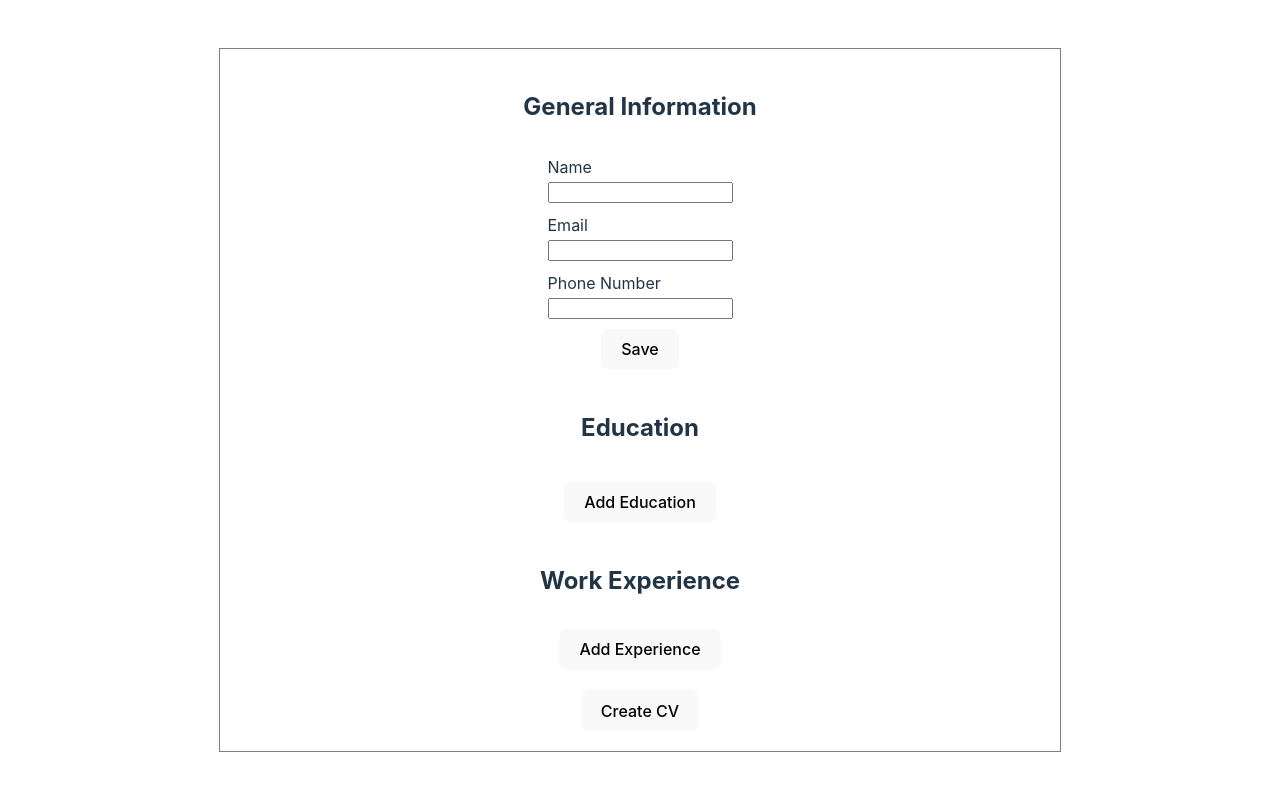
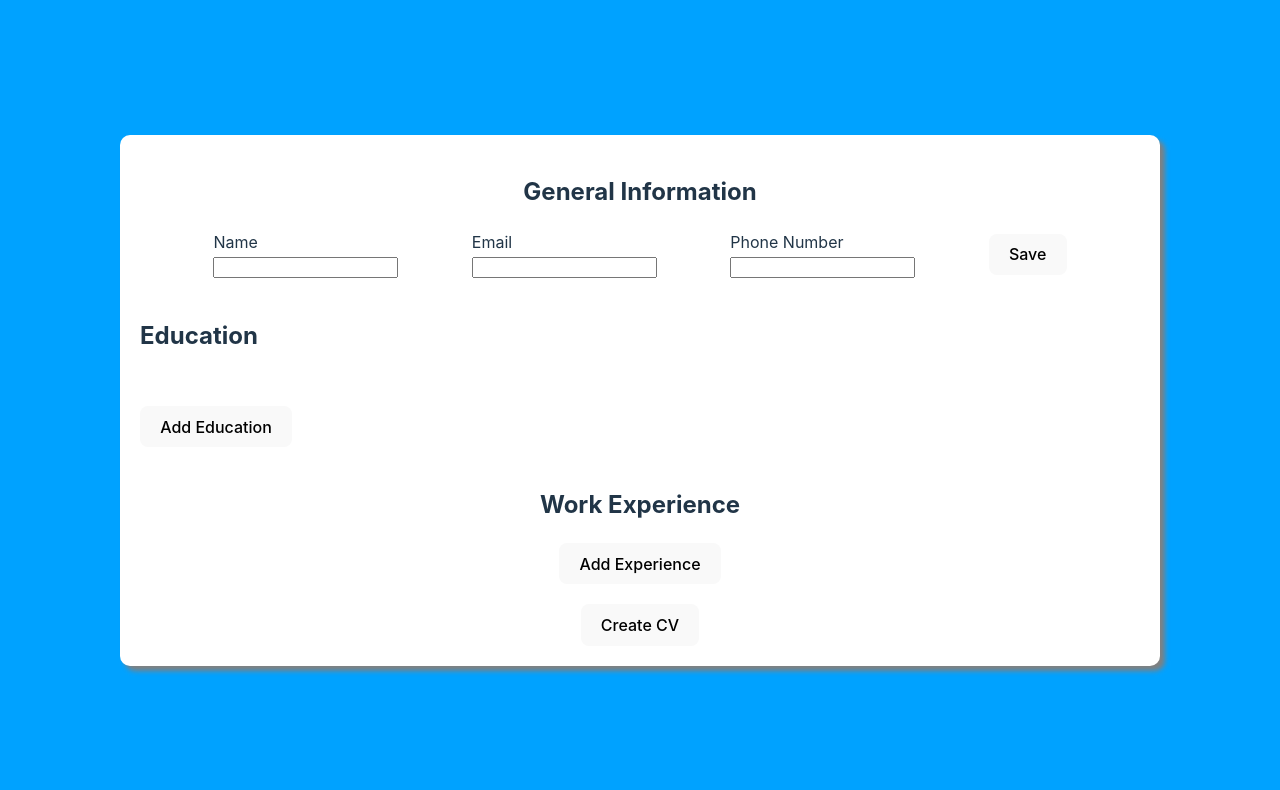
Before and after one commit to kylestewart1/cv-builder, a React (Vite) app: page / in a window 1280 px wide. Shown: the top 790 px of the page. Built offline with nearby package versions, Linux system fonts and the light colour scheme.

Commit message:
styling for general information and education sections

```diff
--- a/src/App.css
+++ b/src/App.css
@@ -5,12 +5,18 @@
   text-align: center;
 }
 
+body {
+  background-color: rgb(0, 162, 255);
+}
+
 .container {
+  background-color: white;
   min-width: 400px;
-  max-width: 1000px;
-  width: 800px;
+  max-width: 1200px;
+  width: 1000px;
   padding: 20px;
-  border: 1px solid gray;
+  border-radius: 10px;
+  box-shadow: 5px 5px 5px gray;
   display: flex;
   flex-direction: column;
   gap: 20px;
@@ -19,16 +25,20 @@
 
 .section {
   min-width: 300px;
-  width: 90%;
+  width: 100%;
   display: flex;
-  justify-content: center;
+  justify-content: start;
+}
+
+.form {
+  width: 100%;
 }
 
 .input-container {
   width: 100%;
+  justify-self: center;
   display: flex;
-  flex-direction: column;
-  gap: 10px;
+  justify-content: space-evenly;
   align-items: center;
   text-align: start;
 }
--- a/src/components/Education.jsx
+++ b/src/components/Education.jsx
@@ -37,7 +37,7 @@ export default function Education() {
 
   const listItems = education.map(educationItem => {
     return (
-      <li key={educationItem.id} >
+      <li key={educationItem.id}>
         {<EducationItem
             id={educationItem.id}
             school={educationItem.school}
@@ -46,8 +46,12 @@ export default function Education() {
             editing={educationItem.editing}
             updateHandler={handleItemUpdate}
           />}
-        <button className="edit-button" onClick={() => handleItemUpdate(educationItem.id, "editing", true)}>Edit</button>
-        <button className="delete-button" onClick={() => handleDeleteItem(educationItem.id)}>Delete</button>
+        {educationItem.editing ? null
+          : <>
+              <button className="edit-button" onClick={() => handleItemUpdate(educationItem.id, "editing", true)}>Edit</button>
+            </>
+        }
+        {<button className="delete-button" onClick={() => handleDeleteItem(educationItem.id)}>Delete</button>}
       </li>
     )
   });
--- a/src/components/GeneralInformation.jsx
+++ b/src/components/GeneralInformation.jsx
@@ -23,8 +23,9 @@ export default function GeneralInformation() {
   function display(editing) {
     if (editing) {
       return (
+        <div className="form">
+          <h2>General Information</h2>
           <div className="input-container">
-          <h2>General Information</h2>
             <label>
               Name <br/>
               <input
@@ -54,23 +55,25 @@ export default function GeneralInformation() {
             </label>
             <button className="save-button" onClick={toggleEditing}>Save</button>
           </div>
+        </div>
       )
     } else {
       return (
         <div className="general-information">
-          <h2>General Information</h2>
-          <span>{info.name}</span>
+          <h1>{info.name}</h1>
+          <button className="edit-button" onClick={toggleEditing}>Edit</button>
+          <div className="contact-info">
             <span>{info.email}</span>
             <span>{info.phone}</span>
-          <button className="edit-button" onClick={toggleEditing}>Edit</button>
+          </div>
         </div>
       )
     }
   }
 
   return (
-    <div className="section">
+    <>
       {display(editing)}
-    </div>
+    </>
   )
 }
--- a/src/components/WorkExperience.jsx
+++ b/src/components/WorkExperience.jsx
@@ -1,8 +1,65 @@
+import { useState } from "react"
+import WorkExperienceItem from "./WorkExperienceItem";
+
 export default function WorkExperience() {
+  const [experience, setExperience] = useState([]);
+
+  function handleAddButton() {
+    const newItem = {
+      id: crypto.randomUUID(),
+      editing: true,
+      organization: "",
+      jobTitle: "",
+      description: "",
+      startDate: "",
+      endDate: ""
+    }
+    setExperience([...experience, newItem])
+  }
+
+  function handleItemUpdate(id, propertyName, value) {
+    setExperience(experience.map(item => {
+      if (item.id === id) {
+        return {
+          ...item,
+          [propertyName]: value
+        };
+      } else {
+        return item;
+      }
+    }));
+  }
+
+  function handleDeleteItem(id) {
+    setExperience(experience.filter(item => item.id !== id));
+  }
+
+
+  const listItems = experience.map(experienceItem => {
+    return (
+      <li key={experienceItem.id} >
+        {<WorkExperienceItem
+            id={experienceItem.id}
+            organization={experienceItem.organization}
+            jobTitle={experienceItem.jobTitle}
+            description={experienceItem.description}
+            startDate={experienceItem.startDate}
+            endDate={experienceItem.endDate}
+            editing={experienceItem.editing}
+            updateHandler={handleItemUpdate}
+          />}
+        <button className="edit-button" onClick={() => handleItemUpdate(experienceItem.id, "editing", true)}>Edit</button>
+        <button className="delete-button" onClick={() => handleDeleteItem(experienceItem.id)}>Delete</button>
+      </li>
+    )
+  });
   return (
-    <div className="input-container">
+    <div className="work-experience">
       <h2>Work Experience</h2>
-      <button>Add Experience</button>
+      <ul>
+        {listItems}
+      </ul>
+      <button onClick={handleAddButton}>Add Experience</button>
     </div>
   )
 }
--- a/src/components/WorkExperienceItem.jsx
+++ b/src/components/WorkExperienceItem.jsx
@@ -1,26 +1,68 @@
-export default function WorkExperienceItem() {
+export default function WorkExperienceItem({ id, organization, jobTitle, description, startDate, endDate, editing, updateHandler}) {
+
+  const onChange = (e) => updateHandler(id, e.target.name, e.target.value);
+  const handleSubmit = () => updateHandler(id, "editing", false);
+
+  if (editing) {
     return (
-    <div className="work-experience-item">
+      <div className="input-container">
+        <label>
+          Job Title <br/>
+          <input
+            name="jobTitle"
+            type="text"
+            value={jobTitle}
+            onChange={onChange}
+          />
+        </label>
         <label>
           Organization <br/>
-        <input type="text" />
-      </label>
-      <label>
-        Job Title <br/>
-        <input type="text" />
+          <input
+            name="organization"
+            type="text"
+            value={organization}
+            onChange={onChange}
+          />
         </label>
         <label>
           Description <br/>
-        <textarea></textarea>
+          <textarea
+            name="description"
+            type="text"
+            value={description}
+            onChange={onChange}>
+          </textarea>
         </label>
         <label>
           Starting Date <br/>
-        <input type="date" />
+          <input
+            name="startDate"
+            type="text"
+            value={startDate}
+            onChange={onChange}
+          />
         </label>
         <label>
           Ending Date <br/>
-        <input type="date" />
+          <input
+            name="endDate"
+            type="text"
+            value={endDate}
+            onChange={onChange}
+          />
         </label>
+        <button className="save-button" onClick={handleSubmit}>Save</button>
+      </div>
+    )
+  } else {
+    return (
+      <div className="work-experience-item">
+        <h3 className="job-title">{jobTitle}</h3>
+        <span className="organization">{organization}</span>
+        <p className="job-description">{description}</p>
+        <span className="start-date">{startDate}</span>
+        <span className="end-date">{endDate}</span>
       </div>
     )
   }
+}
--- a/src/styles/Education.css
+++ b/src/styles/Education.css
@@ -1,7 +1,26 @@
+.education {
+  width: 100%;
+  display: flex;
+  flex-direction: column;
+  align-items: start;
+}
+
+.education > h2 {
+  text-align: start;
+}
+
 .education > ul {
+  width: 100%;
+  padding: 0;
   list-style: none;
   display: flex;
   flex-direction: column;
-  gap: 20px;
-  align-items: start;
+  gap: 5px;
 }
+
+.education > ul > li {
+  width: 100%;
+  display: flex;
+  justify-content: space-between;
+  gap: 10px;
+}
--- a/src/styles/EducationItem.css
+++ b/src/styles/EducationItem.css
@@ -1,7 +1,11 @@
 .education-item {
+  padding-left: 5px;
+  padding-right: 5px;
   display: grid;
   grid-template-columns: 1fr 1fr;
   grid-template-rows: 1fr 1fr;
+  justify-items: start;
+  column-gap: 10px;
 }
 
 .school {
@@ -17,4 +21,5 @@
 .year {
   grid-row: 2 / -1;
   grid-column: 2 / -1;
+  justify-self: end;
 }
--- a/src/styles/GeneralInformation.css
+++ b/src/styles/GeneralInformation.css
@@ -1,6 +1,12 @@
 .general-information {
+  width: 100%;
+  display: grid;
+  grid-template-columns: 5fr 1fr;
+  justify-items: start;
+}
+
+.contact-info {
   display: flex;
-  flex-direction: column;
-  align-items: start;
-  gap: 10px;
+  gap: 50px;
+  justify-content: space-between;
 }
--- /dev/null
+++ b/src/styles/WorkExperience.css
@@ -0,0 +1,3 @@
+.work-experience > ul {
+  list-style: none;
+}
```
Lines whose indentation alone changed are shown as unchanged.
